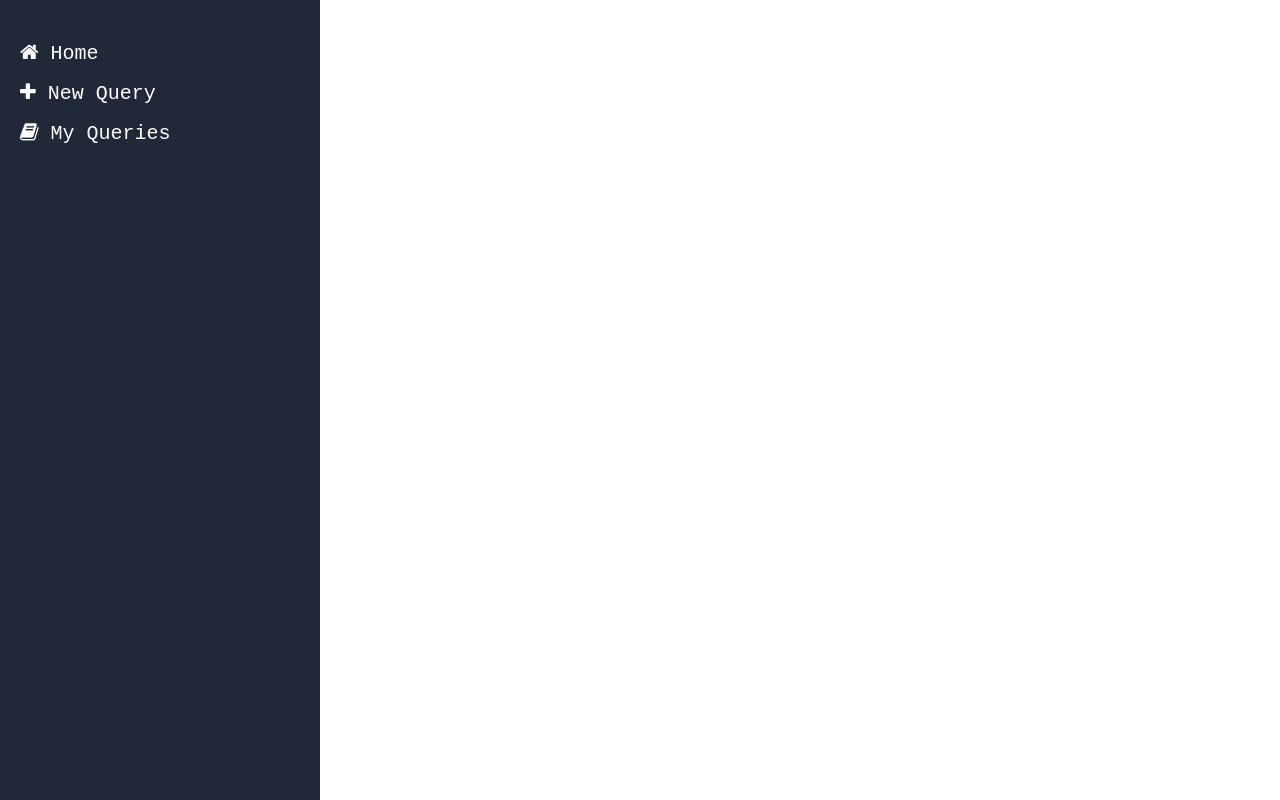
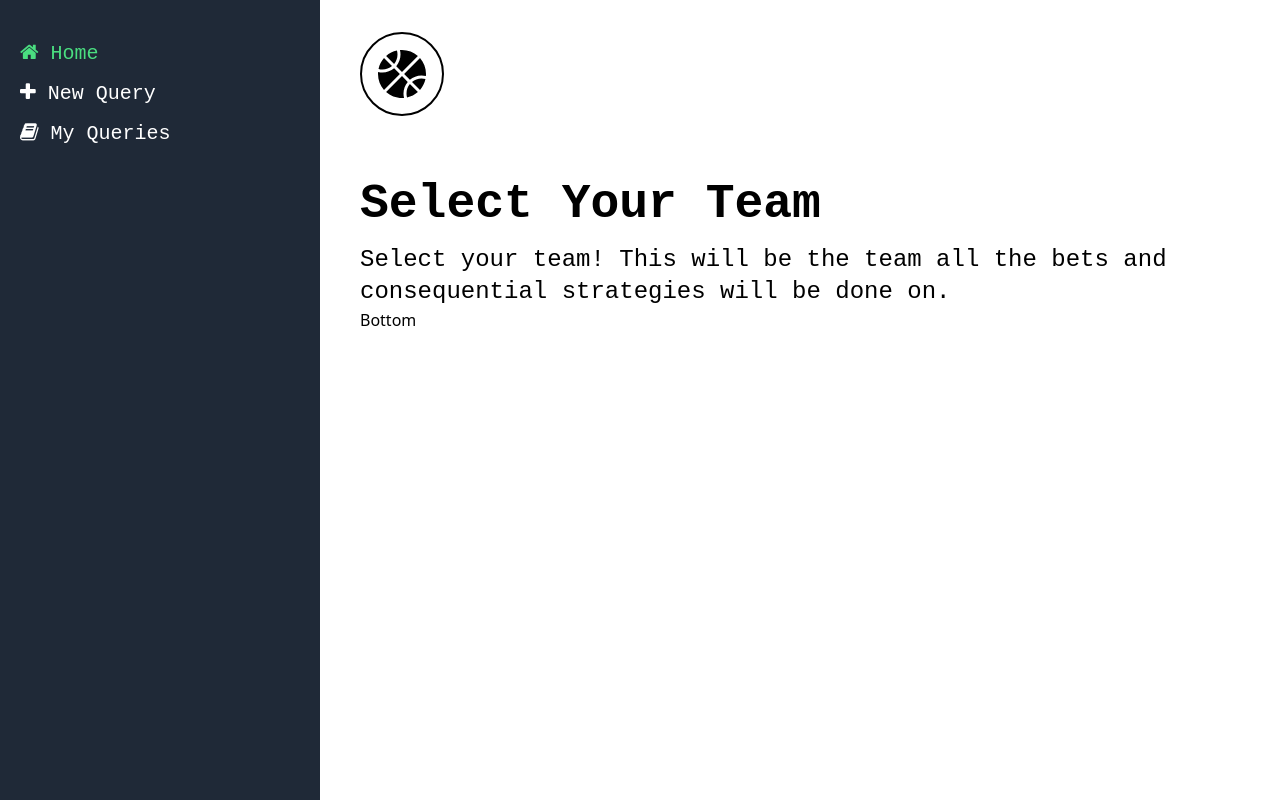
Before and after one commit to tanyew3st/nbasports, a React (Create React App) app in the folder Frontend/nba-front/: page / in a window 1280 px wide. Built offline with nearby package versions, Linux system fonts and the light colour scheme.

Commit message:
first commit

```diff
--- a/Frontend/nba-front/src/components/Container.js
+++ b/Frontend/nba-front/src/components/Container.js
@@ -1,5 +1,8 @@
 import Sidebar from './Sidebar.js'
 import React, { Fragment, useState } from 'react'
+import { FontAwesomeIcon } from '@fortawesome/react-fontawesome'
+import { faBasketball } from '@fortawesome/free-solid-svg-icons'
+
 
 const Container = () => {
 
@@ -13,6 +16,19 @@ const Container = () => {
                 </Sidebar>
             </div>
             <div className="basis-3/4 h-full">
+                <div className="h-full flex flex-col ml-10 mr-10">
+                    <div>
+                        <FontAwesomeIcon className="border-black p-4 mt-8 border-2 rounded-full w-child" icon={ faBasketball } size="3x" />
+                    </div>
+                    <div className="basis-1/4">
+                        <p className="text-5xl font-bold mt-16">Select Your Team</p>
+                        <p className="text-2xl mt-4">Select your team! This will be the team all the bets and consequential strategies will be done on.</p>
+                    </div>
+                    <div className="basis-3/4">
+                        Bottom
+                    </div>
+                </div>
+
             </div>
         </div>
     </Fragment>;
--- a/Frontend/nba-front/src/components/Sidebar.js
+++ b/Frontend/nba-front/src/components/Sidebar.js
@@ -2,18 +2,31 @@ import React, { Fragment } from 'react';
 
 const Sidebar = (props) => {
     const [currentState, setCurrentState] = props.currentState;
+    const options = [
+        {
+            alias: "Home",
+            icon: "fa fa-home",
+            color: "text-white"
+        },
+        {
+            alias: "New Query",
+            icon: "fa fa-plus",
+            color: "text-white"
+        },
+        {
+            alias: "My Queries",
+            icon: "fa fa-book",
+            color: "text-white"
+        },
+    ]
 
     return <Fragment>
         <div className="bg-gray-800 h-full pt-10 pl-5">
-            <p className="text-white text-xl mb-3"
-                onClick={setCurrentState('Home')}>
-                <i className="fa fa-home"></i> Home</p>
-            <p className="text-white text-xl mb-3"
-                onClick={setCurrentState('New Query')}>
-                <i className="fa fa-plus"></i> New Query</p>
-            <p className="text-white text-xl"
-                onClick={setCurrentState('My Queries')}>
-                <i className="fa fa-book"></i> My Queries</p>
+            {options.map((obj) => <div>
+                <button className={`text-xl mb-3 ${currentState === obj.alias ? "text-green-400" : obj.color }`}
+                onClick={() => setCurrentState(obj.alias)}>
+                <i className={obj.icon}></i> {obj.alias}</button>
+            </div>)}
         </div>
     </Fragment>
 }
--- a/Frontend/nba-front/src/index.css
+++ b/Frontend/nba-front/src/index.css
@@ -2,7 +2,7 @@
 @tailwind components;
 @tailwind utilities;
 
-p
+p, button
 {
    font-family: 'Courier New', Courier, monospace !important;
 }
```
